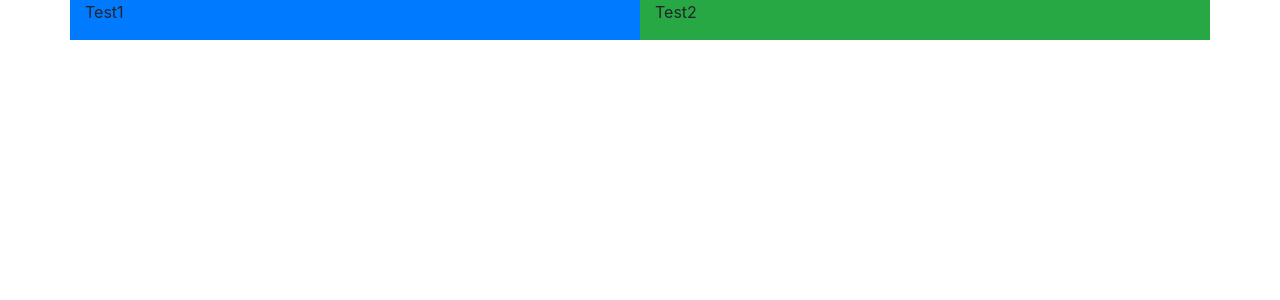
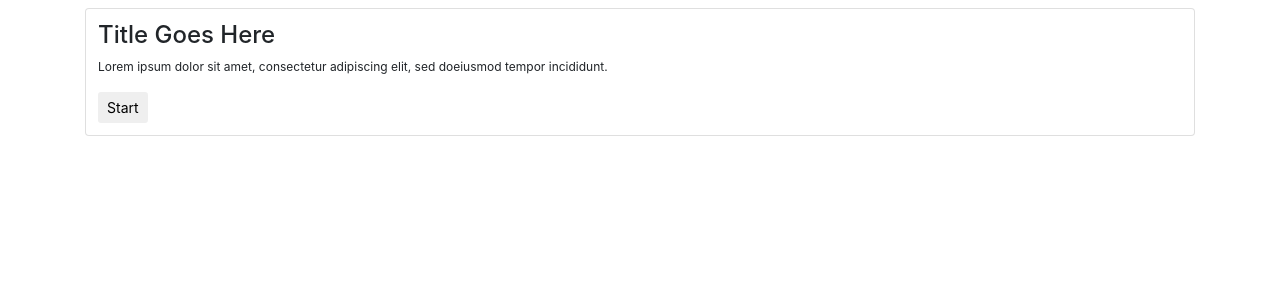
Before and after one commit to redpanda77/tests, a Flask app: page / in a window 1280 px wide. Shown: the part 56-356 px from the top of the page. Run offline with Flask 2, Linux system fonts and the light colour scheme; some libraries are stand-ins or nearby versions.

Commit message:
Cards added to html

```diff
--- a/app.py
+++ b/app.py
@@ -3,8 +3,6 @@ from flask import render_template
 
 app = Flask(__name__)
 
-API_KEY = '61465cb89fcacaf8f3988c1b4296fe2b'
-
 @app.route('/')
 def hello_world(name=None):
     return render_template('layout.html', name=name)
--- a/templates/layout.html
+++ b/templates/layout.html
@@ -22,14 +22,23 @@
 	</nav>
 
 	<!-- Container -->
-	<div class="container">
+	<div class="container mt-2">
 		<div class="row">
-			<div class="col-md-6 bg-primary">
-				<p>Test1</p>
-			</div>
-			<div class="col-md-6 bg-success">
-				<p>Test2</p>
-			</div>
+				<div class="col-md-12">
+					<div class="card p-2">
+						<div class="d-flex">
+							<div class="p-1 align-self-end">
+								<div class="d-flex flex-column">
+									<h4>Title Goes Here</h4>
+									<p class="text-xs-left" style="font-size: 12px;">Lorem ipsum dolor sit amet, consectetur adipiscing elit,  sed doeiusmod tempor incididunt.</p>
+									<div class="d-flex">
+											<button class="btn btn-sm">Start</button>
+									</div>
+								</div>
+							</div>
+						</div>
+					</div>
+				</div>
 		</div>
 	</div>
 
```
